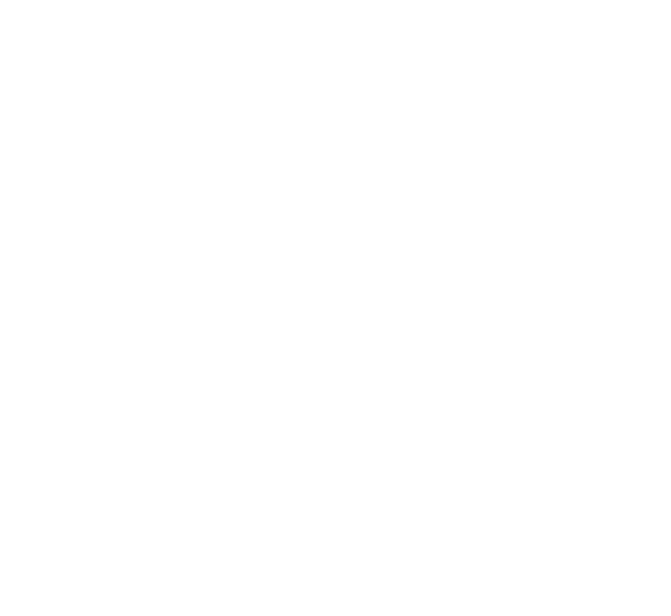
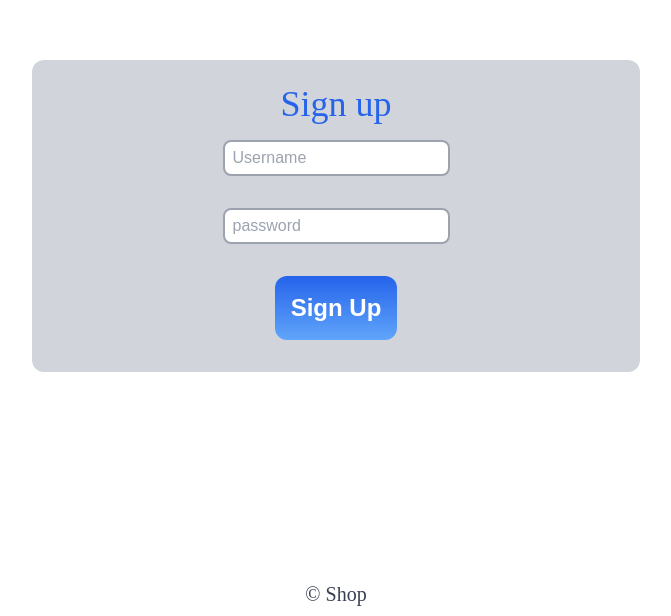
Before and after one commit to xamir-rojas/shop-front, a React (Create React App) app: page /signup in a window 1280 px wide. Shown: the part 184-800 px from the top of the page, without its empty margins (304-975 px from the left). Built offline with nearby package versions, Linux system fonts and the light colour scheme.

Commit message:
SignUp: Page creation and Styles

```diff
--- a/src/App.js
+++ /dev/null
@@ -1,19 +0,0 @@
-import React, { Component} from "react";
-import { BrowserRouter, Route, Switch } from "react-router-dom";
-import Login from "./pages/Login";
-
-
-export class App extends Component {
-  render() {
-    return (
-      <BrowserRouter>
-        <Switch>
-            <Route exact path="/" component={Login} />
-            <Route exact path="/login" component={Login} />
-        </Switch>
-      </BrowserRouter>
-    );
-  }
-}
-
-export default App;
--- /dev/null
+++ b/src/App.jsx
@@ -0,0 +1,26 @@
+import React, { Component } from "react";
+import { BrowserRouter, Route, Switch } from "react-router-dom";
+import Login from "./pages/Login";
+import { Signup } from "./pages/Signup";
+import Base from "./layouts/Base";
+
+export class App extends Component {
+  render() {
+    return (
+      <BrowserRouter>
+        <Switch>
+          <Route exact path="/" component={Login} />
+          <Route>
+            <Base>
+              <Route exact path="/login" component={Login} />
+              <Route exact path="/signup" component={Signup} />
+            </Base>
+          </Route>
+          <Route exact path="/home" />
+        </Switch>
+      </BrowserRouter>
+    );
+  }
+}
+
+export default App;
--- a/src/components/styles/Login.css
+++ b/src/components/styles/Login.css
@@ -35,7 +35,9 @@
     bg-gradient-to-b from-blue-600  to-blue-400
     hover:text-blue-900
     rounded-xl
-    focus:outline-none;
+    focus:outline-none
+    transform hover:scale-105
+    ;
 }
 
 .link{
--- /dev/null
+++ b/src/components/styles/Signup.css
@@ -0,0 +1,10 @@
+.form__container{
+    @apply p-6
+    w-full
+    lg:w-1/2
+    bg-white
+    sm:bg-gray-300
+    rounded-xl
+    text-center
+    flex flex-col justify-center items-center;
+}
--- a/src/index.css
+++ b/src/index.css
@@ -30,3 +30,16 @@
   text-center
   font-bold;
 }
+
+.btn--primary{
+  @apply m-2 p-4 mt-4
+  font-bold text-2xl
+  text-center
+  text-white
+  bg-gradient-to-b from-blue-600  to-blue-400
+  hover:text-blue-900
+  rounded-xl
+  focus:outline-none
+  transform hover:scale-105
+  ;
+}
--- /dev/null
+++ b/src/layouts/Base.jsx
@@ -0,0 +1,17 @@
+import React from 'react'
+import { Link } from 'react-router-dom'
+
+function Base(props){
+
+        return (
+            <>
+              {props.children}
+              <footer className="footer">
+                    <Link className="font-display text-gray-700 text-xl m-2 hover:text-blue-900" > © Shop</Link>
+              </footer>
+            </>
+        )
+
+}
+
+export default Base
--- a/src/pages/Login.jsx
+++ b/src/pages/Login.jsx
@@ -13,16 +13,13 @@
                     <form action="" className="flex flex-col w-2/3 ">
                         <input type="text" placeholder="Username" className="input" />
                         <input type="password" placeholder="Password" className="input" />
-                        <Link to="/home" className="login__btn transform hover:scale-105"> Log in</Link>
+                        <Link to="/home" className="btn--primary "> Log in</Link>
                     </form>
                     <div className="login__footer">
                     <Link to="/forgot" className="link"> Forgot your password? </Link>
                     <Link to="/signup" className="link"> Create account </Link>
                     </div>
                 </div>
-                <footer className="footer">
-                    <Link className="font-display text-gray-700 text-xl m-2 hover:text-blue-900" > © Shop</Link>
-                </footer>
             </>
         );
     }
--- /dev/null
+++ b/src/pages/Signup.jsx
@@ -0,0 +1,20 @@
+import React, { Component } from 'react'
+import '../components/styles/Signup.css';
+import { Link } from 'react-router-dom';
+
+export class Signup extends Component {
+    render() {
+        return (
+            <>
+                <div className="form__container">
+                    <h1 className="h2 text-blue-600" > Sign up</h1>
+                    <input type="text" className="input" placeholder="Username" />
+                    <input type="password" className="input" placeholder="password" />
+                    <Link to="/home" className="btn--primary" > Sign Up</Link>
+                </div>
+            </>
+        )
+    }
+}
+
+export default Signup;
```
Also changed, not shown: src/components/Navbar.jsx (added).
